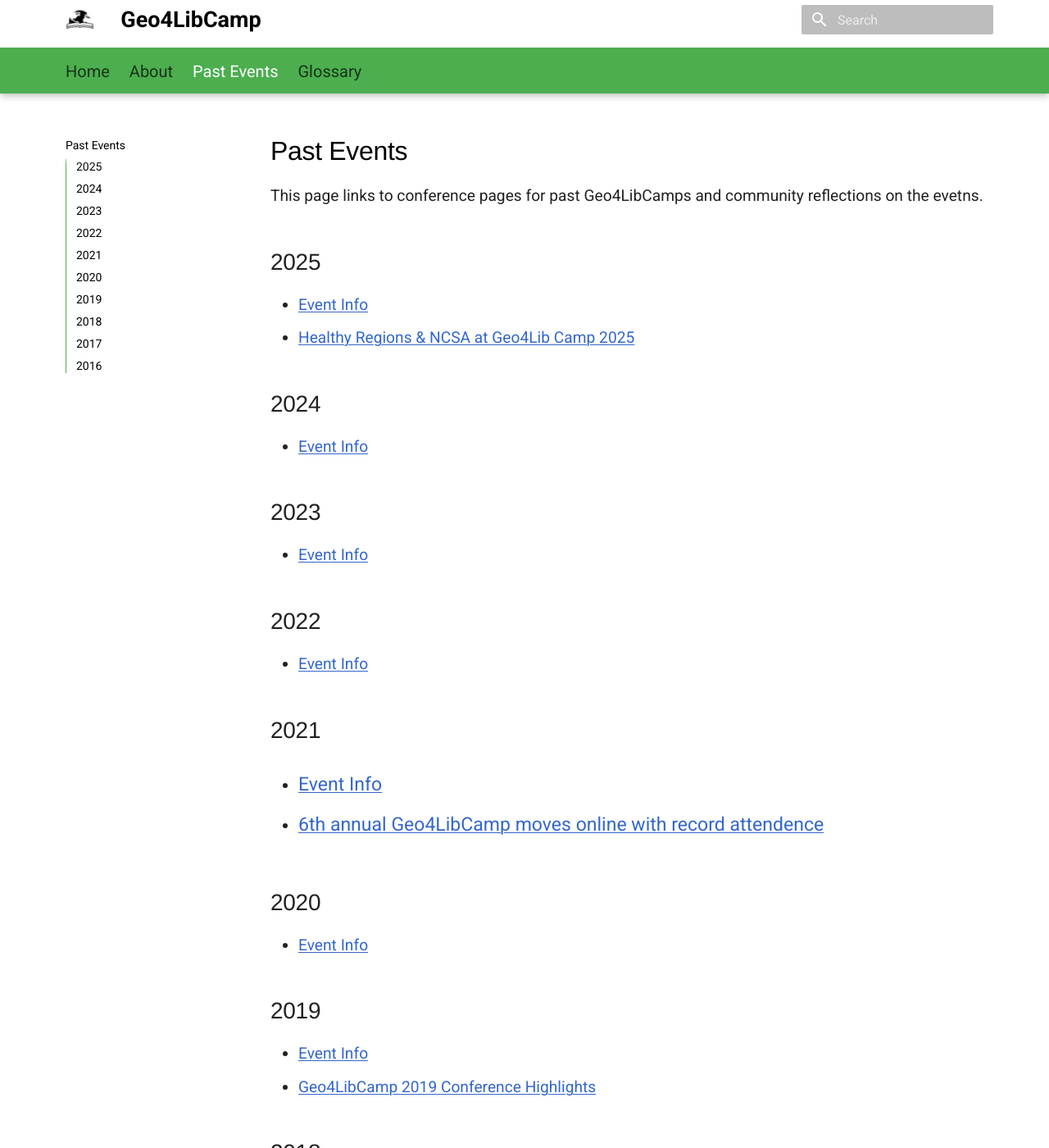
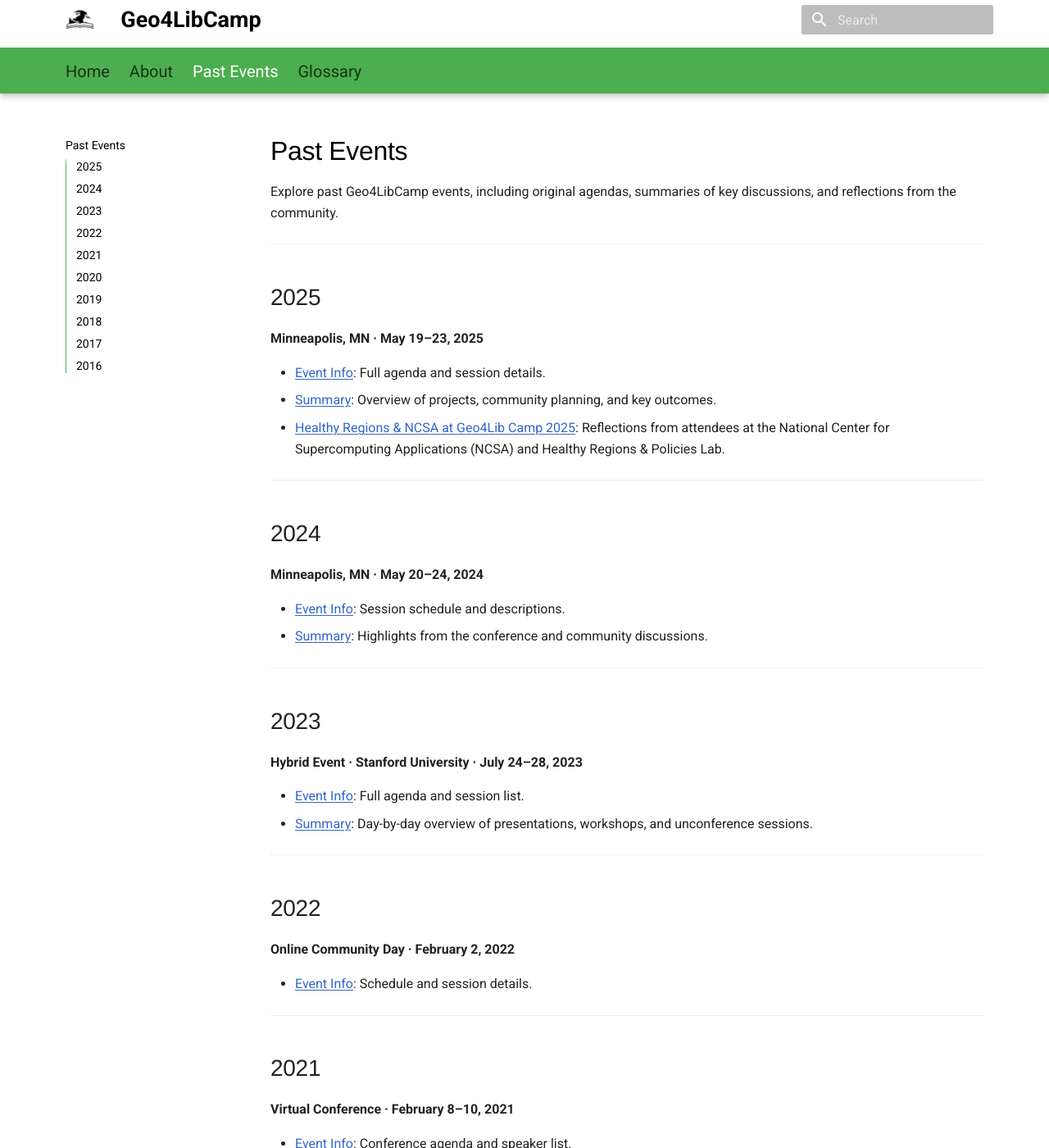
Before and after one commit to geo4lib/geo4libcamp-website, an MkDocs documentation site: the page built from docs/past-events.md, in a window 1280 px wide and 1400 px high. Shown: the whole window at 82% size. Built offline with MkDocs 1.6.1 and Material for MkDocs 9.7.7, drawn with Linux system fonts in a browser that asks for light colours; some of the changed text lies outside the part shown.

Commit message:
Add summaries

```diff
--- a/docs/past-events.md
+++ b/docs/past-events.md
@@ -1,67 +1,88 @@
-
 # Past Events
 
-This page links to conference pages for past Geo4LibCamps and community reflections on the evetns.
-
-## 2025
-
-- [Event Info](../2025)
-- [Healthy Regions & NCSA at Geo4Lib Camp 2025](https://healthyregions.org/2025/07/02/healthy-regions-ncsa-at-geo4lib-camp-2025/)
-
-
-## 2024
-
-- [Event Info](../2024)
-
-
-
-## 2023
-
-- [Event Info](./2023/agenda.md)
-
-
-## 2022
-
-- [Event Info](./2022.md)
-
-
-
-## 2021
-
-- [Event Info](./2021.md)
-
-- [6th annual Geo4LibCamp moves online with record attendence](https://web.archive.org/web/20210305164026/https://library.stanford.edu/blogs/digital-library-blog/2021/02/6th-annual-geo4libcamp-moves-online-record-attendence)
-
-## 2020
-
-- [Event Info](./2020.md)
-
-
-## 2019
-
-- [Event Info](https://geo4libcamp2019.sched.com)
-- [Geo4LibCamp 2019 Conference Highlights](https://doi.org/10.1080/15420353.2019.1639994)
-
-
-## 2018
-
-- [Event Info](https://geo4libcamp2018.sched.com)
-- [Five Things I Learned at…. Geo4Lib Camp 2018](https://data-services.hosting.nyu.edu/five-things-i-learned-at-geo4lib-camp-2018/)
-
-
-## 2017
-
-- [Event Info](https://geo4libcamp2017.sched.com)
-- [A productive week at Geo4LibCamp 2017](https://web.archive.org/web/20230705192207/https://library.stanford.edu/blogs/digital-library-blog/2017/02/productive-week-geo4libcamp-2017)
-- [Five Things We Learned At . . . Geo4LibCamp 2017](https://data-services.hosting.nyu.edu/ftwla-geo4libcamp-2017/)
-- [Geo4LibCamp 2017](http://geospatialmetadatalibrarian.blogspot.com/2017/03/geo4libcamp-2017.html?m=0)
-
-
-## 2016
-
-- [Event Info](https://geo4libcamp2016.sched.com)
-- [Inaugural Geo4LibCamp forges new collaborations](https://web.archive.org/web/20230605173859/https://library.stanford.edu/blogs/digital-library-blog/2016/02/inaugural-geo4libcamp-forges-new-collaborations)
+Explore past Geo4LibCamp events, including original agendas, summaries of key discussions, and reflections from the community.
 
 ---
 
-*Have a blog post or write-up from a past conference? Let us know and we’ll add it here!*
+## 2025
+**Minneapolis, MN · May 19–23, 2025**
+
+- [Event Info](../2025): Full agenda and session details.
+- [Summary](../2025/summary): Overview of projects, community planning, and key outcomes.
+- [Healthy Regions & NCSA at Geo4Lib Camp 2025](https://healthyregions.org/2025/07/02/healthy-regions-ncsa-at-geo4lib-camp-2025/): Reflections from attendees at the National Center for Supercomputing Applications (NCSA) and Healthy Regions & Policies Lab.
+
+---
+
+## 2024
+**Minneapolis, MN · May 20–24, 2024**
+
+- [Event Info](../2024): Session schedule and descriptions.
+- [Summary](../2024/summary): Highlights from the conference and community discussions.
+
+---
+
+## 2023
+**Hybrid Event · Stanford University · July 24–28, 2023**
+
+- [Event Info](../2023/sessions): Full agenda and session list.
+- [Summary](../2023/summary): Day-by-day overview of presentations, workshops, and unconference sessions.
+
+---
+
+## 2022
+**Online Community Day · February 2, 2022**
+
+- [Event Info](./2022.md): Schedule and session details.
+
+---
+
+## 2021
+**Virtual Conference · February 8–10, 2021**
+
+- [Event Info](./2021.md): Conference agenda and speaker list.
+- [6th Annual Geo4LibCamp Moves Online with Record Attendance](https://web.archive.org/web/20210305164026/https://library.stanford.edu/blogs/digital-library-blog/2021/02/6th-annual-geo4libcamp-moves-online-record-attendence): Blog post from Stanford Libraries.
+
+---
+
+## 2020
+**Stanford University · February 3–7, 2020**
+
+- [Event Info](./2020.md): Full agenda and session descriptions.
+
+---
+
+## 2019
+**Stanford University · February 4–8, 2019**
+
+- [Event Info](https://geo4libcamp2019.sched.com): Conference schedule.
+- [Geo4LibCamp 2019 Conference Highlights](https://doi.org/10.1080/15420353.2019.1639994): Short article in *Journal of Map & Geography Libraries*.
+
+---
+
+## 2018
+**Stanford University · January 29–February 2, 2018**
+
+- [Event Info](https://geo4libcamp2018.sched.com): Session schedule and topics.
+- [Five Things I Learned at Geo4LibCamp 2018](https://data-services.hosting.nyu.edu/five-things-i-learned-at-geo4lib-camp-2018/): Blog post from NYU.
+
+---
+
+## 2017
+**Stanford University · January 30–February 3, 2017**
+
+- [Event Info](https://geo4libcamp2017.sched.com): Full agenda.
+- [A Productive Week at Geo4LibCamp 2017](https://web.archive.org/web/20230705192207/https://library.stanford.edu/blogs/digital-library-blog/2017/02/productive-week-geo4libcamp-2017): Blog post from Stanford Libraries.
+- [Five Things We Learned at Geo4LibCamp 2017](https://data-services.hosting.nyu.edu/ftwla-geo4libcamp-2017/): Blog post from NYU.
+- [Geo4LibCamp 2017 Recap](http://geospatialmetadatalibrarian.blogspot.com/2017/03/geo4libcamp-2017.html?m=0): Post from a BTAA community member.
+
+---
+
+## 2016
+**Stanford University · January 25–29, 2016**
+
+- [Event Info](https://geo4libcamp2016.sched.com): Agenda and speaker list.
+- [Inaugural Geo4LibCamp Forges New Collaborations](https://web.archive.org/web/20230605173859/https://library.stanford.edu/blogs/digital-library-blog/2016/02/inaugural-geo4libcamp-forges-new-collaborations): Blog post from Stanford Libraries.
+
+---
+
+*Have a blog post, project demo, or write-up from a past Geo4LibCamp? Let us know and we’ll include it here!*
--- a/docs/stylesheets/extra.css
+++ b/docs/stylesheets/extra.css
@@ -43,13 +43,13 @@
   font-size: 1.3em;
   }
 
-.md-typeset  li {
+/* .md-typeset  li {
   font-size: 1.2em;
-  }
+  } */
 
-  .md-typeset  p {
+  /* .md-typeset  p {
   font-size: 1.2em;
-  }
+  } */
 
   .md-typeset a {
   color: #3366CC;
```
Also changed, not shown: docs/2023/summary.md (added, +40 -0 lines), docs/2024/summary.md (added, +50 -0 lines), docs/2025/summary.md (added, +86 -0 lines).
